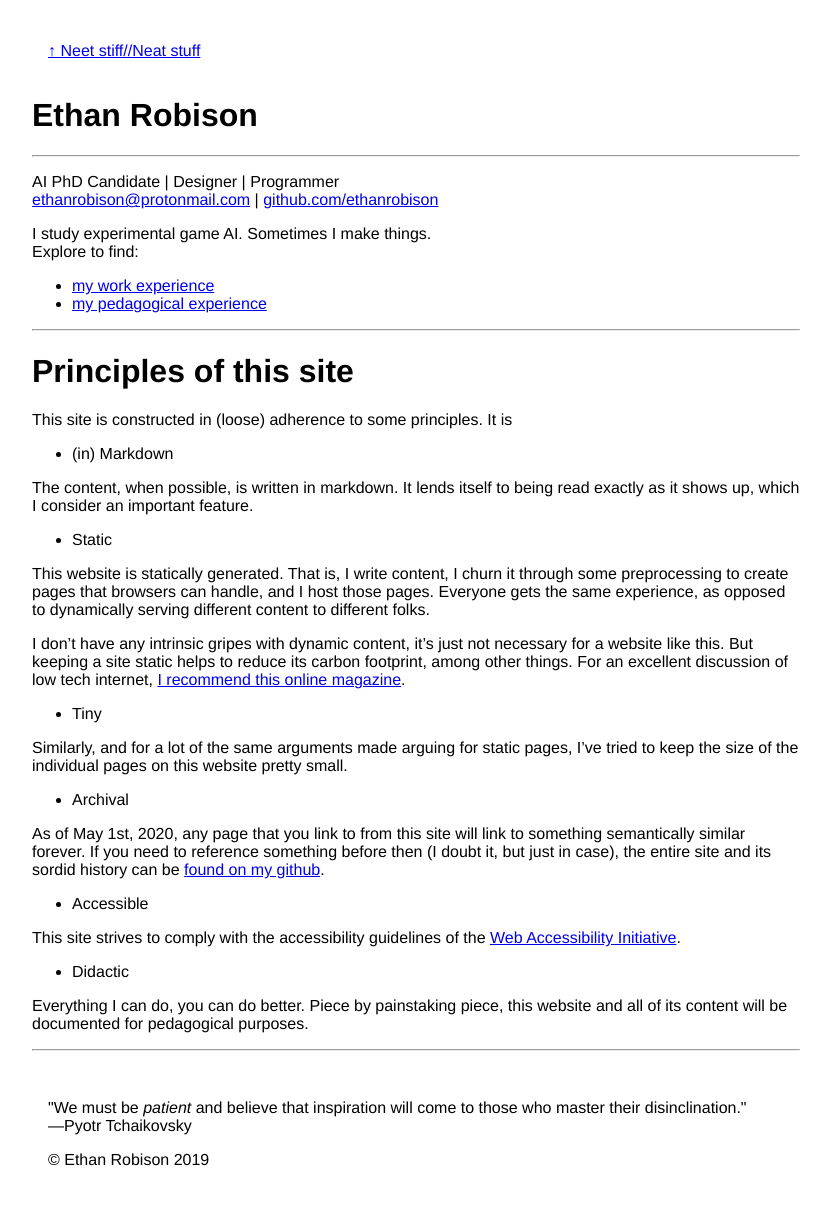
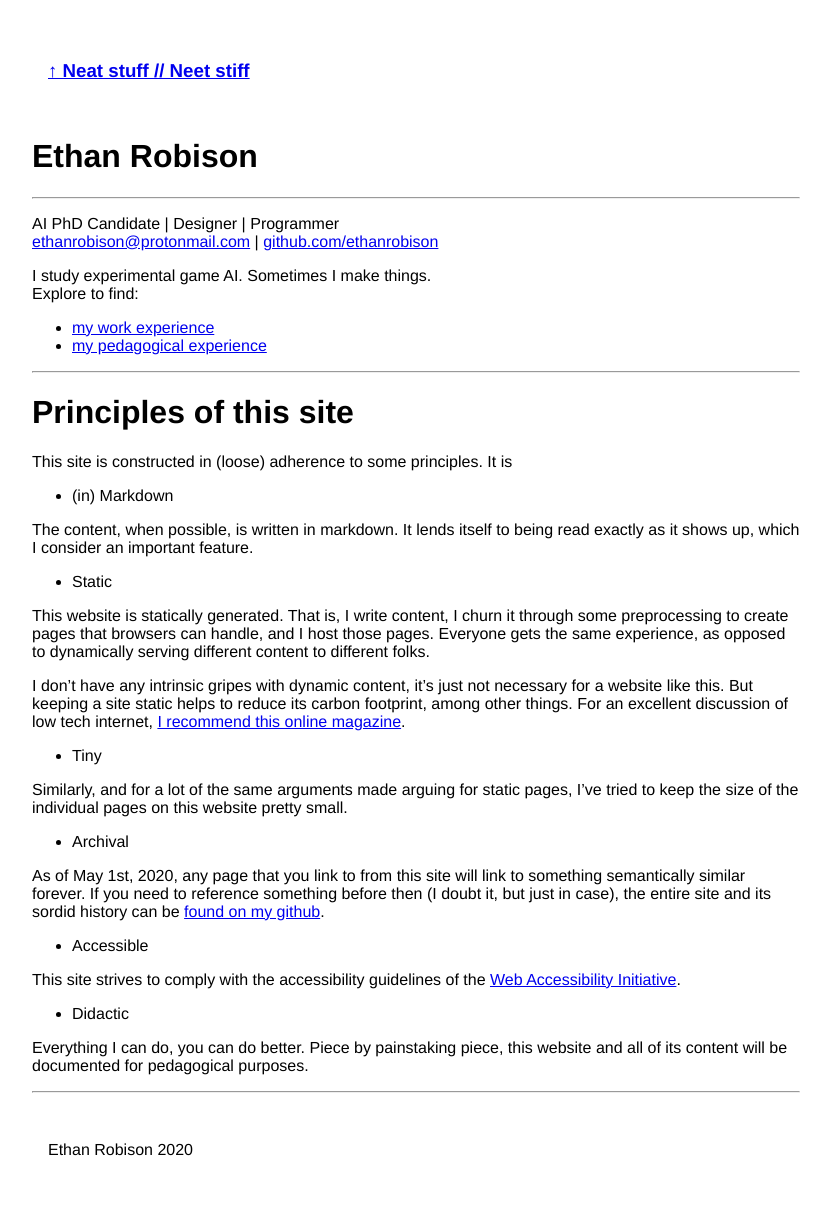
Before and after one commit to ethanCrobison/ethanCrobison.github.io, a Jekyll site: the page built from index.md, in a window 1280 px wide. Shown: the whole page, without its empty margins (96-927 px from the left). Built offline with Jekyll 4.4.1, drawn with Linux system fonts in a browser that asks for light colours.

Commit message:
Tweak header/footer appearance

```diff
--- a/_config.yml
+++ b/_config.yml
@@ -11,7 +11,7 @@
 # you will see them accessed via {{ site.title }}, {{ site.email }}, and so on.
 # You can create any custom variable you would like, and they will be accessible
 # in the templates via {{ site.myvariable }}.
-title: Neet stiff//Neat stuff
+title: Neat stuff // Neet stiff
 description: >- # this means to ignore newlines until "baseurl:"
     pretty good games
 
--- a/_includes/footer.html
+++ b/_includes/footer.html
@@ -1,15 +1,5 @@
 <footer class="site-footer">
-	<div class="wrapper">
-		<p>
-			"We must be <em>patient</em> and believe that inspiration will come to those who master their disinclination."
-			<br>—Pyotr Tchaikovsky
-		</p>
-
-		<p>&copy; Ethan Robison 2019</p>
-	</div>
-
-	<script type="text/javascript">
-		function openAbout() { document.getElementById("about").style.width = "30em"; }
-		function closeAbout() { document.getElementById("about").style.width = "0"; }
-	</script>
+    <div class="wrapper">
+        <p>Ethan Robison 2020</p>
+    </div>
 </footer>
--- a/_includes/header.html
+++ b/_includes/header.html
@@ -1,7 +1,9 @@
 <header>
 <div class="wrapper">
-    <a class="site-title" rel="author" href="{{ "/" | relative_url }}">
+    <h3>
+        <a class="site-title" rel="author" href="{{ "/" | relative_url }}">
             &uarr; {{ site.title | escape }}
-    </a>
+        </a>
+    </h3>
 </div>
 </header>
```
